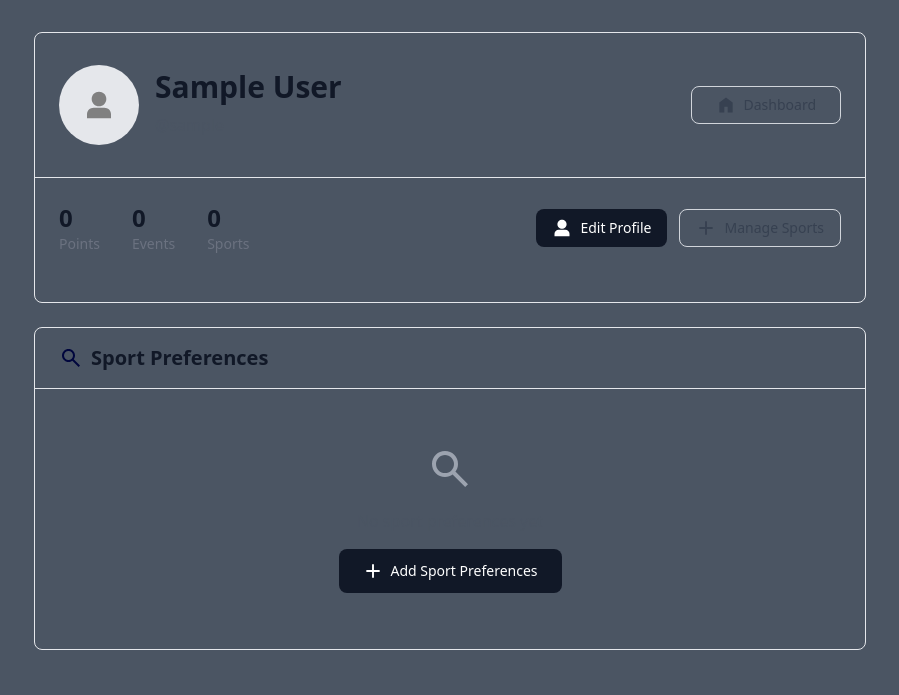
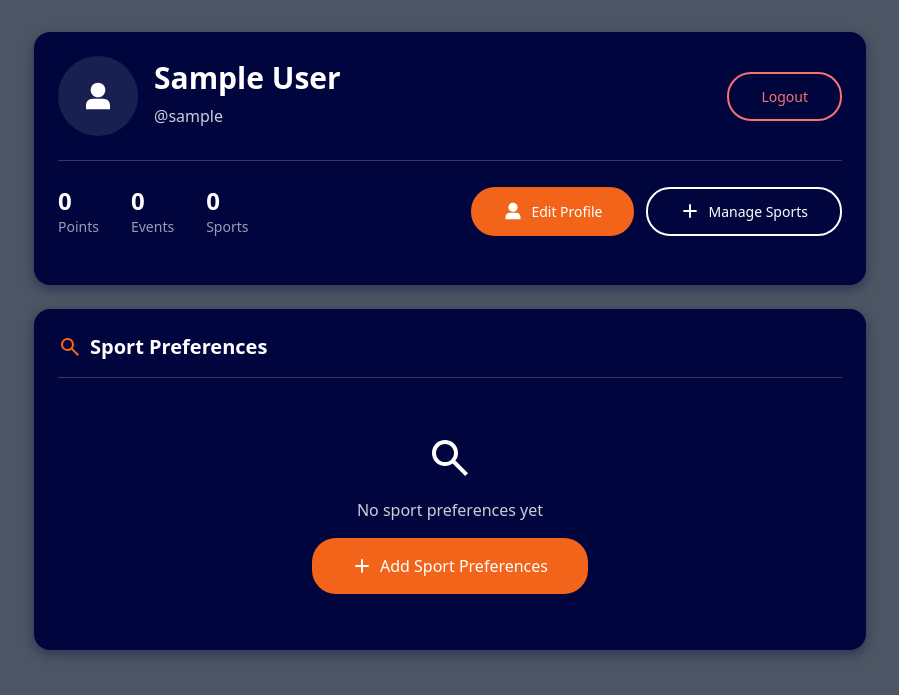
Before and after one commit to pbp-kelompok-e5/sigma-app, a Django app: page /profile/ in a window 1280 px wide. Shown: the top 695 px of the page, without its empty margins (190-1089 px from the left). Run offline with Django 5.2, Linux system fonts and the light colour scheme; the visitor is signed in with stand-in values (Sample User, id 1); data that the repository does not hold is empty; some libraries are stand-ins or nearby versions.

Commit message:
feat(profile): implement design system

```diff
--- a/authentication/templates/authentication/profile.html
+++ b/authentication/templates/authentication/profile.html
@@ -6,75 +6,78 @@
     {% block content %}
     <div class="max-w-4xl mx-auto px-4 sm:px-6 lg:px-8 py-8">
         <!-- Profile Header -->
-    <div class="border border-gray-200 rounded-lg overflow-hidden mb-6">
-        <div class="border-b border-gray-200 px-6 py-8">
-            <div class="flex items-center justify-between">
-                <div class="flex items-center gap-4">
+        <div class="card-deep-sea mb-6">
+            <div class="border-b border-white/20 pb-6 mb-6">
+                <div class="flex flex-col sm:flex-row items-start sm:items-center justify-between gap-4">
+                    <div class="flex items-center gap-3 sm:gap-4 w-full sm:w-auto">
                         <!-- Profile Image -->
                         <div class="flex-shrink-0">
                             {% if profile.profile_image_url %}
                                 <img src="{{ profile.profile_image_url }}"
                                     alt="{{ profile.full_name }}'s profile picture"
-                                 class="w-20 h-20 rounded-full object-cover border-2 border-gray-200"
-                                 onerror="this.style.display='none'; this.nextElementSibling.style.display='flex';">
-                            <div class="w-20 h-20 rounded-full bg-gray-200 flex items-center justify-center" style="display: none;">
-                                {% icon 'user' size='lg' color='gray' %}
+                                    class="w-16 h-16 sm:w-20 sm:h-20 rounded-full object-cover border-2 border-white/30">
+                                <div class="w-16 h-16 sm:w-20 sm:h-20 rounded-full bg-white/10 flex items-center justify-center hidden">
+                                    {% icon 'user' size='lg' color='white' %}
                                 </div>
                             {% else %}
-                            <div class="w-20 h-20 rounded-full bg-gray-200 flex items-center justify-center">
-                                {% icon 'user' size='lg' color='gray' %}
+                                <div class="w-16 h-16 sm:w-20 sm:h-20 rounded-full bg-white/10 flex items-center justify-center">
+                                    {% icon 'user' size='lg' color='white' %}
                                 </div>
                             {% endif %}
                         </div>
 
                         <!-- Profile Info -->
-                    <div>
-                        <h1 class="text-3xl font-bold text-gray-900 mb-2">{{ profile.full_name }}</h1>
-                        <p class="text-gray-600 mt-1">@{{ profile_user.username }}</p>
-                        <p class="text-gray-500 text-sm mt-1">{{ profile.get_city_display }}</p>
+                        <div class="min-w-0 flex-1">
+                            <h1 class="text-xl sm:text-2xl lg:text-3xl font-bold text-white mb-1 sm:mb-2 truncate">{{ profile.full_name }}</h1>
+                            <p class="text-white/80 text-sm sm:text-base mt-1 truncate">@{{ profile_user.username }}</p>
+                            <p class="text-white/60 text-xs sm:text-sm mt-1">{{ profile.get_city_display }}</p>
                         </div>
                     </div>
 
                     {% if is_own_profile %}
-                <a href="{% url 'authentication:home' %}" class="inline-flex items-center gap-2 border border-gray-300 text-gray-700 px-6 py-2 rounded-lg text-sm font-medium hover:bg-gray-50 hover:border-gray-400 transition-colors">
-                    {% icon 'home' size='sm' color='#374151' %}
-                    Dashboard
-                </a>
+                    <!-- Logout Button -->
+                    <form action="{% url 'authentication:logout' %}" method="post" class="w-full sm:w-auto sm:ml-auto">
+                        {% csrf_token %}
+                        <button type="submit" class="btn btn-outline btn-sm text-red-400 border-red-400 hover:bg-red-400/10 w-full sm:w-auto">
+                            {% icon 'log-out' size='sm' color='#f87171' %}
+                            Logout
+                        </button>
+                    </form>
                     {% endif %}
                 </div>
             </div>
 
-        <div class="px-6 py-6">
-            <div class="flex justify-between items-center mb-6">
-                <div class="flex space-x-8">
+            <div>
+                <div class="flex flex-col lg:flex-row justify-between items-start lg:items-center gap-4 lg:gap-6 mb-6">
+                    <div class="flex flex-wrap gap-4 sm:gap-6 lg:gap-8 w-full lg:w-auto">
                         <div class="flex items-center gap-2">
                             <div>
-                            <div class="text-2xl font-bold text-gray-900">{{ profile.total_points }}</div>
-                            <div class="text-sm text-gray-500">Points</div>
+                                <div class="text-xl sm:text-2xl font-bold text-white">{{ profile.total_points }}</div>
+                                <div class="text-xs sm:text-sm text-white/60">Points</div>
                             </div>
                         </div>
                         <div class="flex items-center gap-2">
                             <div>
-                            <div class="text-2xl font-bold text-gray-900">{{ profile.total_events }}</div>
-                            <div class="text-sm text-gray-500">Events</div>
+                                <div class="text-xl sm:text-2xl font-bold text-white">{{ profile.total_events }}</div>
+                                <div class="text-xs sm:text-sm text-white/60">Events</div>
                             </div>
                         </div>
                         <div class="flex items-center gap-2">
                             <div>
-                            <div class="text-2xl font-bold text-gray-900">{{ sport_preferences.count }}</div>
-                            <div class="text-sm text-gray-500">Sports</div>
+                                <div class="text-xl sm:text-2xl font-bold text-white">{{ sport_preferences.count }}</div>
+                                <div class="text-xs sm:text-sm text-white/60">Sports</div>
                             </div>
                         </div>
                     </div>
 
                     {% if is_own_profile %}
-                <div class="flex space-x-3">
-                    <a href="{% url 'authentication:edit_profile' %}" class="inline-flex items-center gap-2 bg-gray-900 text-white px-4 py-2 rounded-lg text-sm font-medium hover:bg-gray-800 transition-colors">
+                    <div class="flex flex-col sm:flex-row gap-3 w-full lg:w-auto">
+                        <a href="{% url 'authentication:edit_profile' %}" class="btn btn-primary btn-sm w-full sm:w-auto">
                             {% icon 'user' size='sm' color='white' %}
                             Edit Profile
                         </a>
-                    <a href="{% url 'authentication:sport_preferences' %}" class="inline-flex items-center gap-2 border border-gray-300 text-gray-700 px-4 py-2 rounded-lg text-sm font-medium hover:bg-gray-50 hover:border-gray-400 transition-colors">
-                        {% icon 'plus' size='sm' color='#374151' %}
+                        <a href="{% url 'authentication:sport_preferences' %}" class="btn btn-outline btn-sm text-white border-white hover:bg-white/10 w-full sm:w-auto">
+                            {% icon 'plus' size='sm' color='white' %}
                             Manage Sports
                         </a>
                     </div>
@@ -82,55 +85,46 @@
                 </div>
 
                 {% if profile.bio %}
-            <div class="border-t border-gray-200 pt-6">
-                <h3 class="text-lg font-semibold text-gray-900 mb-2">About</h3>
-                <p class="text-gray-700">{{ profile.bio }}</p>
+                <div class="border-t border-white/20 pt-6">
+                    <h3 class="text-base sm:text-lg font-semibold text-white mb-2">About</h3>
+                    <p class="text-sm sm:text-base text-white/80 leading-relaxed">{{ profile.bio }}</p>
                 </div>
                 {% endif %}
             </div>
         </div>
 
         <!-- Sport Preferences -->
-    <div class="border border-gray-200 rounded-lg overflow-hidden">
-        <div class="px-6 py-4 border-b border-gray-200 flex items-center justify-between">
+        <div class="card-deep-sea">
+            <div class="border-b border-white/20 pb-4 mb-6 flex items-center justify-between">
                 <div class="flex items-center gap-2">
-                {% icon 'filter' size='md' color='primary' %}
-                <h2 class="text-xl font-semibold text-gray-900">Sport Preferences</h2>
+                    {% icon 'filter' size='md' color='#F26419' %}
+                    <h2 class="text-xl font-semibold text-white">Sport Preferences</h2>
                 </div>
 
                 {% if is_own_profile and sport_preferences %}
-            <a href="{% url 'authentication:sport_preferences' %}" class="inline-flex items-center gap-2 text-gray-700 px-3 py-1.5 rounded-lg text-sm font-medium hover:bg-gray-50 transition-colors">
-                {% icon 'plus' size='sm' color='#374151' %}
+                <a href="{% url 'authentication:sport_preferences' %}" class="chip chip-secondary chip-sm bg-white/10 border-white/30 text-white hover:bg-white/20">
+                    {% icon 'plus' size='sm' color='white' %}
                     Add More
                 </a>
                 {% endif %}
             </div>
 
-        <div class="px-6 py-6">
+            <div>
                 {% if sport_preferences %}
-                <div class="grid grid-cols-1 md:grid-cols-2 lg:grid-cols-3 gap-4">
+                    <div class="chip-group">
                         {% for preference in sport_preferences %}
-                        <div class="border border-gray-200 rounded-lg p-4 bg-gray-50 hover:bg-gray-100 transition-colors">
-                            <div class="flex items-start justify-between">
-                                <div>
-                                    <h3 class="font-semibold text-gray-900">{{ preference.get_sport_type_display }}</h3>
-                                    <p class="text-sm text-gray-600 mt-1">{{ preference.get_skill_level_display }}</p>
-                                </div>
-                                {% if is_own_profile %}
-                                <button type="button" class="text-gray-400 hover:text-red-600 transition-colors p-1 rounded hover:bg-white">
-                                    {% icon 'trash' size='sm' color='currentColor' %}
-                                </button>
-                                {% endif %}
-                            </div>
+                            <div class="chip chip-filled chip-md">
+                                <span class="font-semibold">{{ preference.get_sport_type_display }}</span>
+                                <span class="text-sm opacity-80"> • {{ preference.get_skill_level_display }}</span>
                             </div>
                         {% endfor %}
                     </div>
                 {% else %}
                     <div class="text-center py-8">
                         <div class="flex justify-center mb-4">
-                        {% icon 'search' size='xl' color='#9CA3AF' %}
+                            {% icon 'search' size='xl' color='white' %}
                         </div>
-                    <p class="text-gray-600 mb-4">
+                        <p class="text-white/80 mb-4">
                             {% if is_own_profile %}
                                 No sport preferences yet
                             {% else %}
@@ -138,7 +132,7 @@
                             {% endif %}
                         </p>
                         {% if is_own_profile %}
-                        <a href="{% url 'authentication:sport_preferences' %}" class="inline-flex items-center gap-2 bg-gray-900 text-white px-6 py-3 rounded-lg text-sm font-medium hover:bg-gray-800 transition-colors">
+                            <a href="{% url 'authentication:sport_preferences' %}" class="btn btn-primary btn-md">
                                 {% icon 'plus' size='sm' color='white' %}
                                 Add Sport Preferences
                             </a>
@@ -149,16 +143,5 @@
         </div>
     </div>
 
-<!-- Optional: Add this script for delete functionality -->
-<script>
-document.querySelectorAll('[data-delete-sport]').forEach(button => {
-    button.addEventListener('click', function(e) {
-        e.preventDefault();
-        if (confirm('Are you sure you want to remove this sport preference?')) {
-            // Handle delete action here
-            console.log('Delete sport:', this.dataset.deleteSport);
-        }
-    });
-});
-</script>
+
     {% endblock %}
```
Lines whose indentation alone changed are shown as unchanged.
